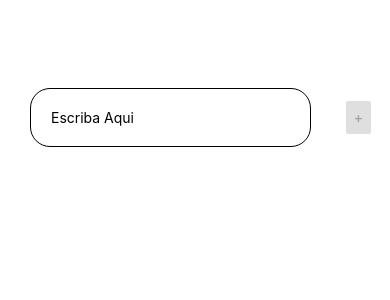
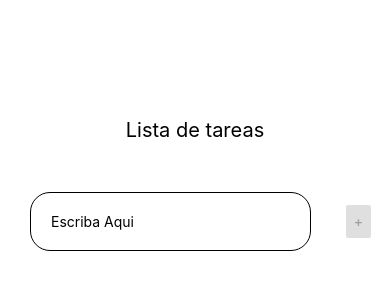
Before and after one commit to NatachaVergara/lista-nvergara, a React Native app: screen / in a window 390 px wide. Shown: the top 300 px of the page. Built offline with nearby package versions, Linux system fonts and the light colour scheme.

Commit message:
creando archivos index.js

```diff
--- a/App.js
+++ b/App.js
@@ -1,11 +1,12 @@
 
 import { StyleSheet, Text, View } from 'react-native';
-import ListContainer from './Components/ListContainer/ListContainer';
+
+import ListContainer from './Components/ListContainer';
 
 export default function App() {
   return (
     <View style={styles.container}>
-      <ListContainer/>
+      <ListContainer />
     </View>
   );
 }
--- a/Components/InputSearch/InputSearch.js
+++ b/Components/AddItem/AddItem.js
@@ -1,6 +1,6 @@
 import { Button, TextInput, View, StyleSheet } from 'react-native'
 
-const InputSearch = ({ textItem, setTextItem, setItemList }) => {
+const AddItem = ({ textItem, setTextItem, setItemList }) => {
     const onHandleChangeText = (text) => setTextItem(text)
 
     const onHandlePressAddItem = () => {
@@ -28,7 +28,7 @@ const InputSearch = ({ textItem, setTextItem, setItemList }) => {
     )
 }
 
-export default InputSearch
+export default AddItem
 
 const styles = StyleSheet.create({
     inputContainer: {
--- /dev/null
+++ b/Components/AddItem/index.js
@@ -0,0 +1 @@
+export {default} from './AddItem'
--- /dev/null
+++ b/Components/Header.js
@@ -0,0 +1,23 @@
+import React from 'react'
+import { StyleSheet, Text, View } from 'react-native'
+
+const Header = () => {
+  return (
+
+    <Text style={styles.titulo}>Lista de tareas</Text>
+
+  )
+}
+
+export default Header
+
+const styles = StyleSheet.create({
+    titulo: {
+        width: 'auto',
+        margin: 20,
+        padding: 20,
+        textAlign: 'center',
+        fontSize:20
+
+
+}})
--- a/Components/ItemList/ItemList.js
+++ b/Components/ItemList/ItemList.js
@@ -1,12 +1,17 @@
 
+import { useState } from 'react';
 import { SafeAreaView, View, StyleSheet, Text, FlatList, TouchableOpacity, Button } from 'react-native';
 
 
-
 const ItemList = ({ itemList, setItemList }) => {
+    const [done, setDone] = useState(false)
 
     const onDelete = (id) => {
         setItemList(itemList.filter(i => i.id !== id))
+    }
+    const onDone = () => {
+        setDone(!done)
+
     }
 
     return (
@@ -16,16 +21,14 @@ const ItemList = ({ itemList, setItemList }) => {
                 renderItem={data => (
                     <TouchableOpacity
                         onPress={() => { }} style={styles.inputContainer}>
-
-                        <Text style={styles.textInput}>  {data.item.value}
-
-
+                        <Text
+                            style={styles.textInput}>
+                            {data.item.value}
                         </Text>
                         <Button
                             title={'Borrar'}
                             onPress={() => onDelete(data.item.id)}
                         />
-
                     </TouchableOpacity>
                 )}
                 keyExtractor={item => item.id}
@@ -39,9 +42,9 @@ export default ItemList
 
 const styles = StyleSheet.create({
     inputContainer: {
-        width: '80%',
-        marginLeft: 20,
-        marginRight: 20,
+        width: '90%',
+        marginLeft: 10,
+        marginRight: 5,
         marginTop: 20,
         borderColor: 'black',
         borderWidth: 2,
@@ -54,7 +57,6 @@ const styles = StyleSheet.create({
     },
     textInput: {
         color: 'red',
-        width: 'auto'
-
+        width: 'auto',
     }
 })
--- /dev/null
+++ b/Components/ItemList/index.js
@@ -0,0 +1 @@
+export {default} from './ItemList'
--- a/Components/ListContainer/ListContainer.css
+++ /dev/null
@@ -1,5 +0,0 @@
-.listcontainer{
-    width: 80%;
-    margin: 10% auto;
-    background-color:red
-}
--- a/Components/ListContainer/ListContainer.js
+++ b/Components/ListContainer/ListContainer.js
@@ -1,8 +1,9 @@
 
 import { useState } from 'react'
 import { StyleSheet, View } from 'react-native'
-import InputSearch from '../InputSearch/InputSearch';
-import ItemList from '../ItemList/ItemList';
+import Header from '../Header';
+import AddItem from '../AddItem';
+import ItemList from '../ItemList';
 
 const ListContainer = () => {
     const [textItem, setTextItem] = useState('')
@@ -11,8 +12,8 @@ const ListContainer = () => {
     return (
 
         <View style={styles.container}>
-
-            <InputSearch
+            <Header/>
+            <AddItem
                 textItem={textItem}
                 setTextItem={setTextItem}
                 setItemList={setItemList}
--- /dev/null
+++ b/Components/ListContainer/index.js
@@ -0,0 +1 @@
+export {default} from './ListContainer'
--- a/package.json
+++ b/package.json
@@ -18,6 +18,7 @@
     "react-icons": "^4.4.0",
     "react-native": "0.68.2",
     "react-native-sass-transformer": "^2.0.0",
+    "react-native-vector-icons": "^9.2.0",
     "react-native-web": "0.17.7",
     "styled-components": "^5.3.5"
   },
```
Also changed, not shown: 1 other file (tests, documents, lock files or other folders).
